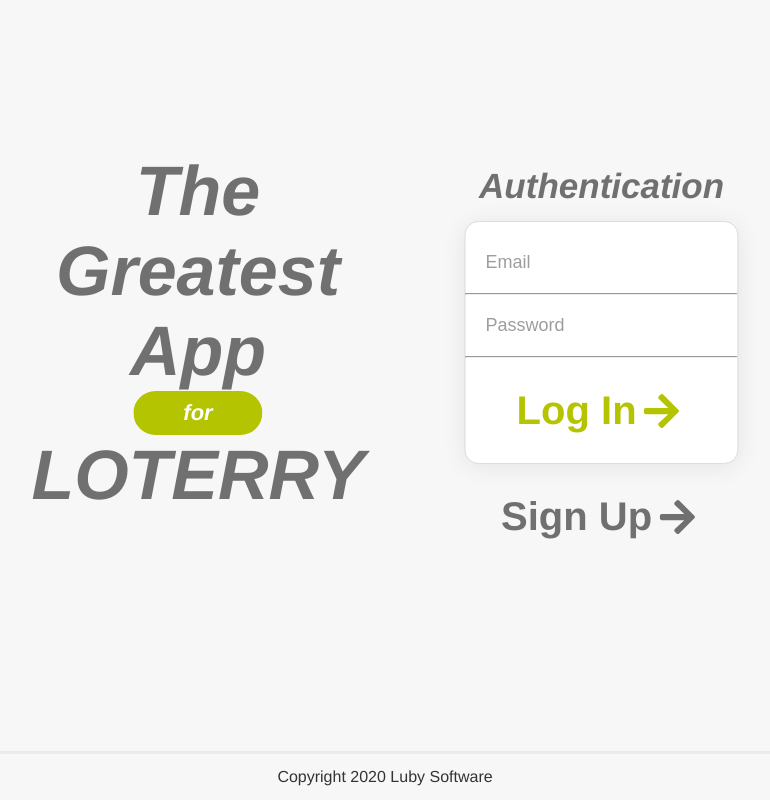
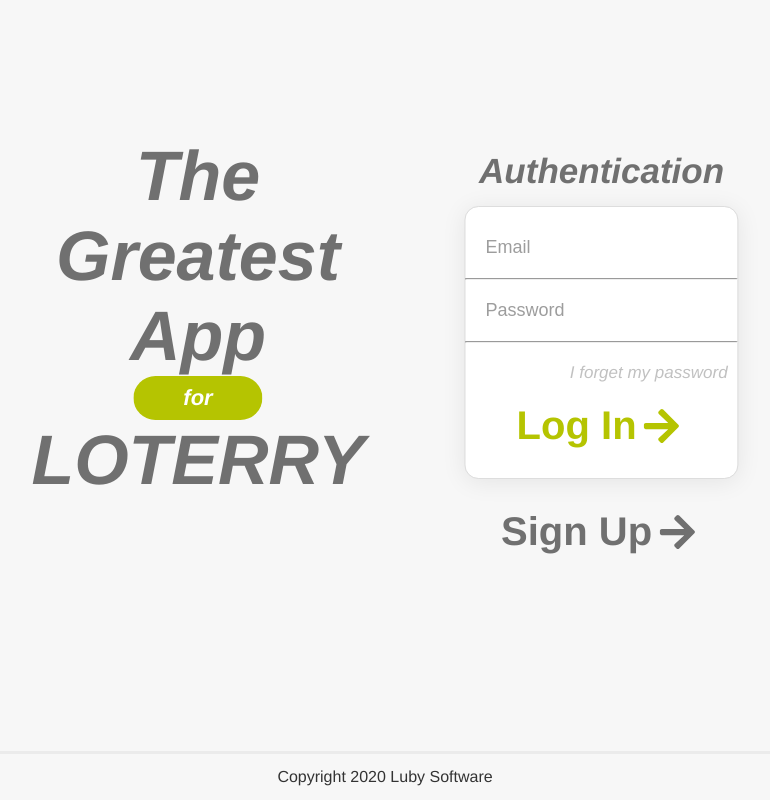
Before and after one commit to JVMR37/labluby.bet, a React (Create React App) app in the folder labluby.bet/: page /login in a window 1280 px wide. Shown: the whole page, without its empty margins (255-1025 px from the left). Built offline with nearby package versions, Linux system fonts and the light colour scheme.

Commit message:
feat: Add Reset Password Button

```diff
--- a/labluby.bet/src/components/LoginCard.tsx
+++ b/labluby.bet/src/components/LoginCard.tsx
@@ -4,18 +4,21 @@ import { FaArrowRight } from "react-icons/fa";
 
 import React from "react";
 import styled from "styled-components";
+import { ResetPasswordButton } from "../styles/loginCard.style";
+import { useHistory } from "react-router-dom";
 
-interface IProps extends React.HTMLProps<HTMLInputElement> {}
+// interface IProps extends React.HTMLProps<HTMLInputElement> {}
 
 const LoginCard: React.FC = () => {
-  const aloha: IProps = {
-    placeholder: "email",
-  };
-
   const Form = styled.form`
     padding-top: 10px;
-    /* padding-bottom: 10px; */
   `;
+
+  const history = useHistory();
+
+  const handleResetPassButton = () => {
+    history.push("/reset-password");
+  };
 
   return (
     <Card>
@@ -27,7 +30,13 @@ const LoginCard: React.FC = () => {
 
         <hr />
 
-        <FlatButton isPrimary>Log In <FaArrowRight/></FlatButton>
+        <ResetPasswordButton onClick={handleResetPassButton}>
+          I forget my password
+        </ResetPasswordButton>
+
+        <FlatButton isPrimary>
+          Log In <FaArrowRight />
+        </FlatButton>
       </Form>
     </Card>
   );
--- a/labluby.bet/src/styles/loginCard.style.ts
+++ b/labluby.bet/src/styles/loginCard.style.ts
@@ -1,5 +1,23 @@
 import styled from "styled-components";
 
-export const LoginCard = styled.div`
+export const ResetPasswordButton = styled.button`
+  text-align: left;
 
+  margin-top: 2rem;
+  margin-bottom: 2rem;
+  margin-right: 1rem;
+
+  float: right;
+
+  font: italic 17px Helvetica;
+  letter-spacing: 0px;
+  color: #c1c1c1;
+  opacity: 1;
+  background-color: transparent;
+  border: none;
+  cursor: pointer;
+
+  &:hover {
+    filter: brightness(0.8);
+  }
 `;
```
